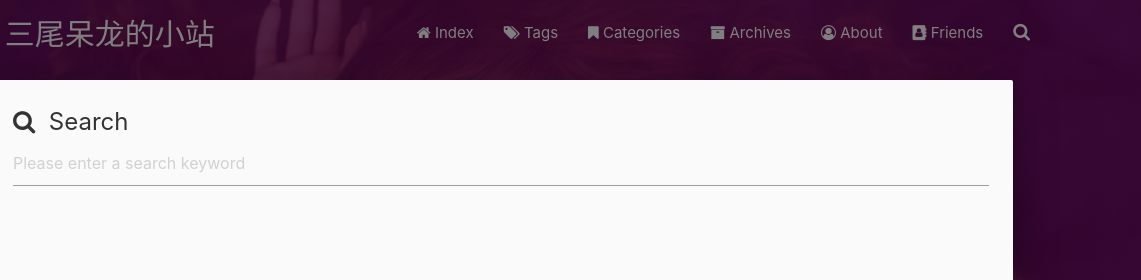
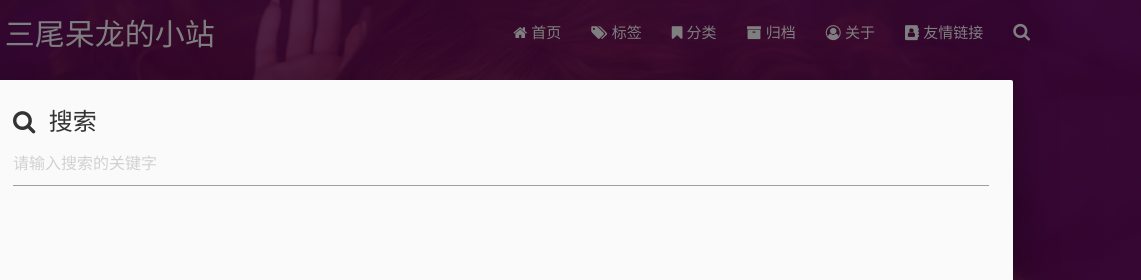
Before and after one commit to dgscyg/dgscyg.github.io, a plain HTML site: page archives/index.html in a window 1280 px wide. Both pictures are taken after a click on the link 1160 px from the left and 32 px from the top of the page. Shown: the top 280 px of the page, 139-1280 px from the left. Drawn offline with Linux system fonts and the light colour scheme; some packages are replaced by stand-ins of ours; no server answers; a script that the page names is missing.

Commit message:
Site updated: 2019-08-17 20:14:16

```diff
--- a/archives/index.html
+++ b/archives/index.html
@@ -1,11 +1,11 @@
 <!DOCTYPE HTML>
-<html lang="zh-Hans">
+<html lang="zh-CN">
 
 
 <head><meta name="generator" content="Hexo 3.9.0">
     <meta charset="utf-8">
-    <meta name="keywords" content="Archives, 随缘,记录,回忆">
-    <meta name="description" content="Archives | 三尾呆龙的小站">
+    <meta name="keywords" content="归档, 随缘,记录,回忆">
+    <meta name="description" content="归档 | 三尾呆龙的小站">
     <meta http-equiv="X-UA-Compatible" content="IE=edge">
     <meta name="viewport" content="width=device-width, initial-scale=1.0, user-scalable=no">
     <meta name="renderer" content="webkit|ie-stand|ie-comp">
@@ -13,7 +13,7 @@
     <meta name="format-detection" content="telephone=no">
     <meta name="apple-mobile-web-app-capable" content="yes">
     <meta name="apple-mobile-web-app-status-bar-style" content="black-translucent">
-    <title>Archives | 三尾呆龙的小站</title>
+    <title>归档 | 三尾呆龙的小站</title>
     <link rel="icon" type="image/png" href="/favicon.png">
 
     <link rel="stylesheet" type="text/css" href="/libs/awesome/css/font-awesome.min.css">
@@ -54,7 +54,7 @@
 
             <i class="fa fa-home"></i>
 
-            <span>Index</span>
+            <span>首页</span>
         </a>
     </li>
 
@@ -63,7 +63,7 @@
 
             <i class="fa fa-tags"></i>
 
-            <span>Tags</span>
+            <span>标签</span>
         </a>
     </li>
 
@@ -72,7 +72,7 @@
 
             <i class="fa fa-bookmark"></i>
 
-            <span>Categories</span>
+            <span>分类</span>
         </a>
     </li>
 
@@ -81,7 +81,7 @@
 
             <i class="fa fa-archive"></i>
 
-            <span>Archives</span>
+            <span>归档</span>
         </a>
     </li>
 
@@ -90,7 +90,7 @@
 
             <i class="fa fa-user-circle-o"></i>
 
-            <span>About</span>
+            <span>关于</span>
         </a>
     </li>
 
@@ -99,13 +99,13 @@
 
             <i class="fa fa-address-book"></i>
 
-            <span>Friends</span>
+            <span>友情链接</span>
         </a>
     </li>
 
     <li>
         <a href="#searchModal" class="modal-trigger waves-effect waves-light">
-            <i id="searchIcon" class="fa fa-search" title="Search"></i>
+            <i id="searchIcon" class="fa fa-search" title="搜索"></i>
         </a>
     </li>
 </ul>
@@ -133,7 +133,7 @@
 
                 <i class="fa fa-fw fa-home"></i>
 
-                Index
+                首页
             </a>
         </li>
 
@@ -142,7 +142,7 @@
 
                 <i class="fa fa-fw fa-tags"></i>
 
-                Tags
+                标签
             </a>
         </li>
 
@@ -151,7 +151,7 @@
 
                 <i class="fa fa-fw fa-bookmark"></i>
 
-                Categories
+                分类
             </a>
         </li>
 
@@ -160,7 +160,7 @@
 
                 <i class="fa fa-fw fa-archive"></i>
 
-                Archives
+                归档
             </a>
         </li>
 
@@ -169,7 +169,7 @@
 
                 <i class="fa fa-fw fa-user-circle-o"></i>
 
-                About
+                关于
             </a>
         </li>
 
@@ -178,7 +178,7 @@
 
                 <i class="fa fa-fw fa-address-book"></i>
 
-                Friends
+                友情链接
             </a>
         </li>
 
@@ -487,8 +487,8 @@ $('.bg-cover').css('background-image', 'url(/medias/banner/' + new Date().getDay
 <div id="searchModal" class="modal">
     <div class="modal-content">
         <div class="search-header">
-            <span class="title"><i class="fa fa-search"></i>&nbsp;&nbsp;Search</span>
-            <input type="search" id="searchInput" name="s" placeholder="Please enter a search keyword"
+            <span class="title"><i class="fa fa-search"></i>&nbsp;&nbsp;搜索</span>
+            <input type="search" id="searchInput" name="s" placeholder="请输入搜索的关键字"
                    class="search-input">
         </div>
         <div id="searchResult"></div>
```
Also changed, not shown: 2019/hello-world/index.html (+30 -30 lines), archives/2019/08/index.html (+19 -19 lines), archives/2019/index.html (+19 -19 lines), index.html (+17 -17 lines).
